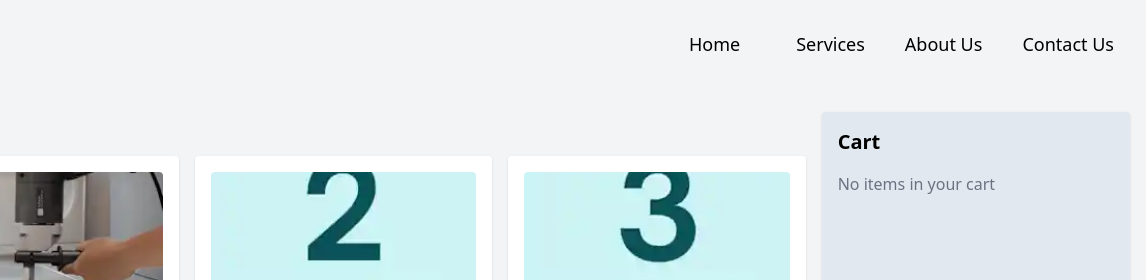
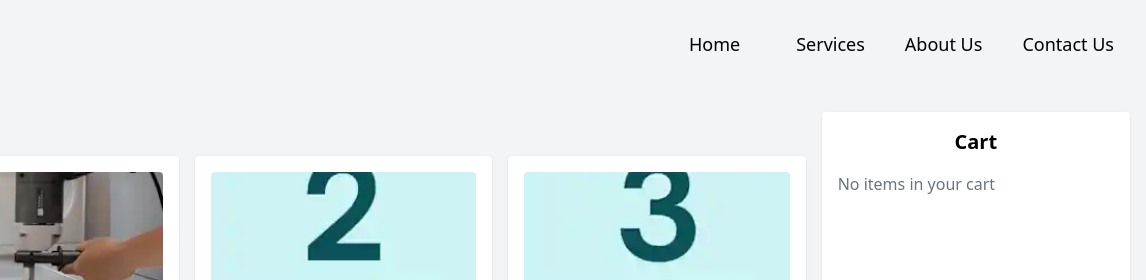
Before and after one commit to akash9754/sonu-Dry-clean, a website: page src/pages/services.html in a window 1280 px wide. Shown: the top 280 px of the page, 134-1280 px from the left. Drawn offline with nearby package versions, Linux system fonts and the light colour scheme.

Commit message:
refactor cart section styling for consistency and improved layout across multiple pages

```diff
--- a/src/pages/services.html
+++ b/src/pages/services.html
@@ -62,13 +62,14 @@
             </div>
 
             <!-- Cart Section -->
-            <div class="w-full md:w-1/4 hidden md:block bg-slate-200 p-4 shadow rounded fixed md:static right-4 bottom-16" id="cart-section">
-                <h2 class="text-xl font-semibold mb-4">Cart</h2>
+            <div class="w-full max-w-sm md:w-1/4 mx-auto hidden md:block bg-white p-4 shadow rounded fixed md:static right-4 bottom-16 md:mt-0" id="cart-section">
+                <h2 class="text-xl font-semibold mb-4 text-center">Cart</h2>
                 <div id="cart" class="space-y-2">
                     <p class="text-gray-500">No items in your cart</p>
                 </div>
                 <button id="checkout-btn" class="bg-green-500 text-white px-4 py-2 rounded mt-4 w-full hidden" ><a href="./checkoutForm.html">Book an Appointment</a></button>
             </div>
+
         </div>
     </div>
 
```
Also changed, not shown: src/pages/acCleaning.html (+2 -2 lines), src/pages/bathroomCleaning.html (+4 -2 lines), src/pages/homeCleaning.html (+4 -5 lines), src/pages/homeDusting.html (+3 -2 lines), src/pages/kitchenCleaning.html (+4 -2 lines), src/pages/miniServices.html (+4 -2 lines), src/pages/sofaDryCleaning.html (+4 -2 lines), src/pages/waterTankCleaning.html (+4 -3 lines).
